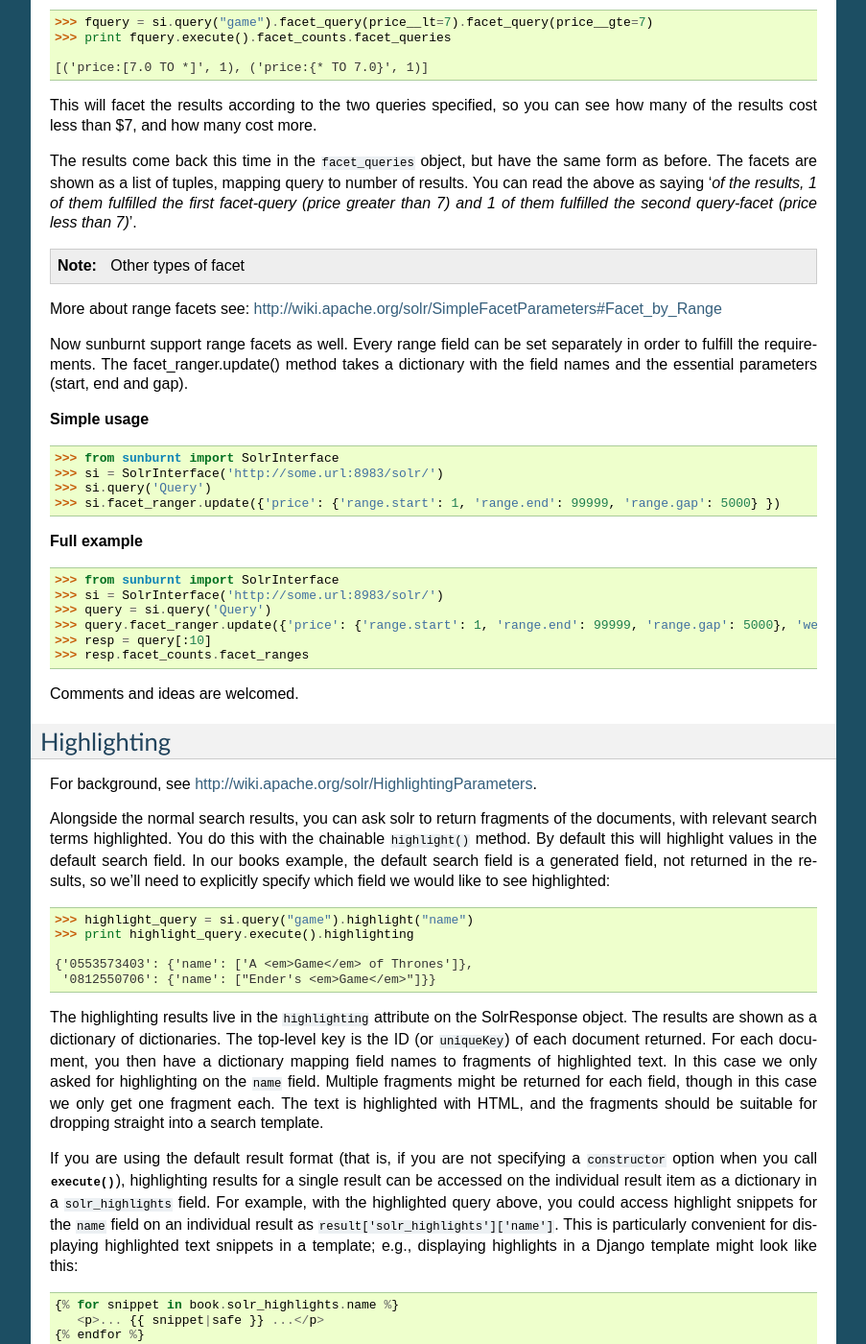
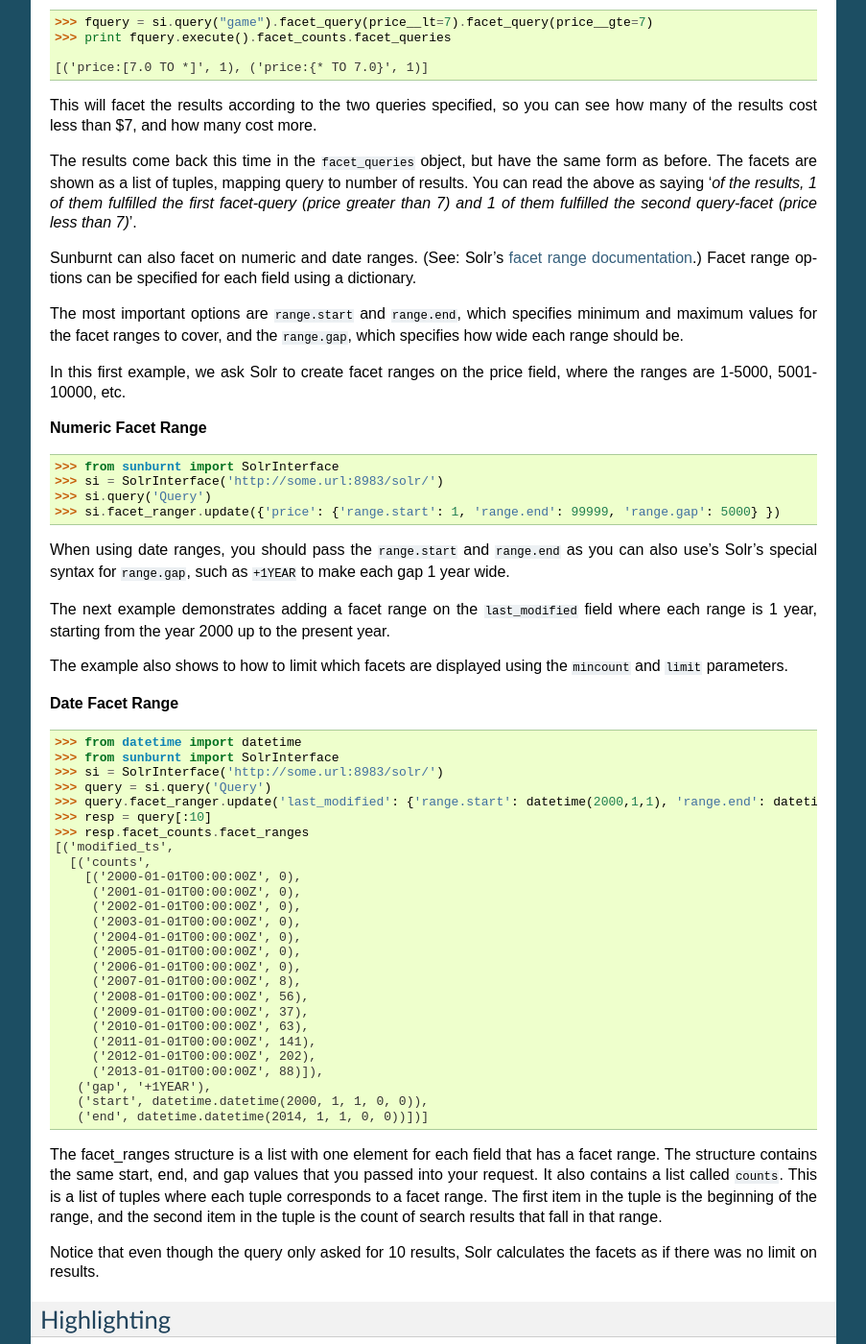
Before and after one commit to tow/sunburnt, a Sphinx documentation site: the page built from docs/queryingsolr.rst, in a window 1280 px wide and 1400 px high, scrolled down 10720 px. Shown: the whole window at 96% size, without its empty margins (198-1101 px from the left). Built offline with Sphinx 7.4.7, drawn with Linux system fonts in a browser that asks for light colours.

Commit message:
Cleaning up docs for facet ranges.
Preparing this for a pull request.

```diff
--- a/docs/queryingsolr.rst
+++ b/docs/queryingsolr.rst
@@ -732,32 +732,69 @@ The facets are shown as a list of tuples, mapping query to number of results. Yo
 the above as saying '*of the results, 1 of them fulfilled the first facet-query (price greater than 7) and
 1 of them fulfilled the second query-facet (price less than 7)*'.
 
-.. note:: Other types of facet
+Sunburnt can also facet on numeric and date ranges. (See: Solr's `facet range documentation <http://wiki.apache.org/solr/SimpleFacetParameters#Facet_by_Range>`_.) Facet range options can be specified for each field using a dictionary.
 
-Range facets
-^^^^^^^^^^^^^^^^^^^^^
+The most important options are ``range.start`` and ``range.end``, which specifies minimum and maximum values for the facet ranges to cover, and the ``range.gap``, which specifies how wide each range should be.
 
-More about range facets see: http://wiki.apache.org/solr/SimpleFacetParameters#Facet_by_Range
+In this first example, we ask Solr to create facet ranges on the price field, where the ranges are 1-5000, 5001-10000, etc.
 
-Now sunburnt support range facets as well. Every range field can be set separately in order to fulfill the requirements. The facet_ranger.update() method takes a dictionary with the field names and the essential parameters (start, end and gap).
-
-**Simple usage**
+**Numeric Facet Range**
 
  >>> from sunburnt import SolrInterface
  >>> si = SolrInterface('http://some.url:8983/solr/')
  >>> si.query('Query')
  >>> si.facet_ranger.update({'price': {'range.start': 1, 'range.end': 99999, 'range.gap': 5000} })
 
-**Full example**
+When using date ranges, you should pass the ``range.start`` and ``range.end`` as you
+can also use's Solr's special syntax for ``range.gap``, such as ``+1YEAR`` to make each
+gap 1 year wide.
 
+The next example demonstrates adding a facet range on the ``last_modified`` field where
+each range is 1 year, starting from the year 2000 up to the present year.
+
+The example also shows to how to limit which facets are displayed using the ``mincount``
+and ``limit`` parameters.
+
+**Date Facet Range**
+
+::
+
+ >>> from datetime import datetime
  >>> from sunburnt import SolrInterface
  >>> si = SolrInterface('http://some.url:8983/solr/')
  >>> query = si.query('Query')
- >>> query.facet_ranger.update({'price': {'range.start': 1, 'range.end': 99999, 'range.gap': 5000}, 'weight': {'range.start': 20, 'range.end': 120: 'range.gap': 2} }, mincount=1, limit=10, sort='index')
+ >>> query.facet_ranger.update('last_modified': {'range.start': datetime(2000,1,1), 'range.end': datetime.utcnow(): 'range.gap': "+1YEAR"} })
  >>> resp = query[:10]
  >>> resp.facet_counts.facet_ranges
+ [('modified_ts',
+   [('counts',
+     [('2000-01-01T00:00:00Z', 0),
+      ('2001-01-01T00:00:00Z', 0),
+      ('2002-01-01T00:00:00Z', 0),
+      ('2003-01-01T00:00:00Z', 0),
+      ('2004-01-01T00:00:00Z', 0),
+      ('2005-01-01T00:00:00Z', 0),
+      ('2006-01-01T00:00:00Z', 0),
+      ('2007-01-01T00:00:00Z', 8),
+      ('2008-01-01T00:00:00Z', 56),
+      ('2009-01-01T00:00:00Z', 37),
+      ('2010-01-01T00:00:00Z', 63),
+      ('2011-01-01T00:00:00Z', 141),
+      ('2012-01-01T00:00:00Z', 202),
+      ('2013-01-01T00:00:00Z', 88)]),
+    ('gap', '+1YEAR'),
+    ('start', datetime.datetime(2000, 1, 1, 0, 0)),
+    ('end', datetime.datetime(2014, 1, 1, 0, 0))])]
 
-Comments and ideas are welcomed.
+The facet_ranges structure is a list with one element for each field that has a facet
+range. The structure contains the same start, end, and gap values that you passed into
+your request. It also contains a list called ``counts``. This is a list of tuples where
+each tuple corresponds to a facet range. The first item in the tuple is the beginning
+of the range, and the second item in the tuple is the count of search results that fall
+in that range.
+
+Notice that even though the query only asked for 10 results, Solr calculates the facets
+as if there was no limit on results.
 
 Highlighting
 ------------
```
